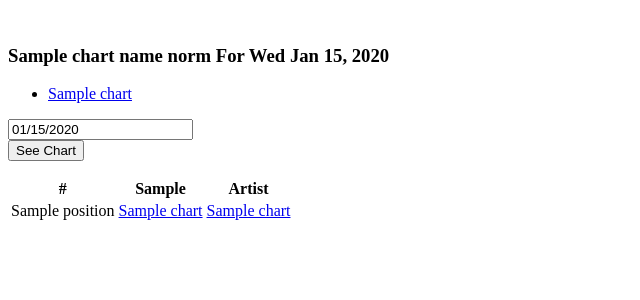
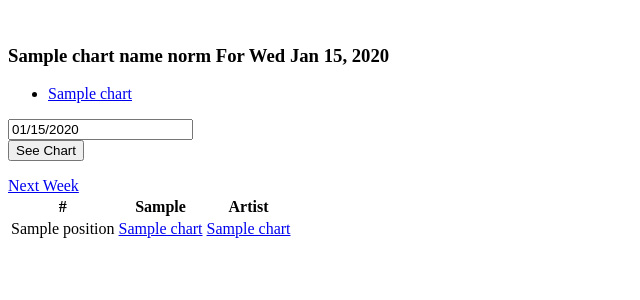
Before and after one commit to CollinDietz/billboard-analytics, a CodeIgniter app: the page made by application/views/Chart_view.php in a window 1280 px wide. Shown: the top 300 px of the page, without its empty margins (0-640 px from the left). Run offline with CodeIgniter, Linux system fonts and the light colour scheme; the template is opened without the code that fills it: most values are stand-ins (such as "Sample title", 1, 10 or a date in 2020); data that the repository does not hold is empty; some libraries are stand-ins or nearby versions.

Commit message:
Made next week and prev weeks

```diff
--- a/application/views/Chart_view.php
+++ b/application/views/Chart_view.php
@@ -43,6 +43,22 @@
     </form>
 
 
+  <div class="container">
+    <div class="row justify-content-center">
+      <?php if(isset($prev_week)): ?>
+        <div class="col-5 text-center">
+          <a href="<?php echo site_url("chart/view/$chart_name/$prev_week")?>">Prev Week</a>
+        </div>
+      <?php endif; ?>
+      <span></span>
+      <?php if(isset($next_week)): ?>
+        <div class="col-5 text-center">
+          <a href="<?php echo site_url("chart/view/$chart_name/$next_week")?>">Next Week</a>
+        </div>
+      <?php endif; ?>
+    </div>
+  </div>
+
   <?php if (count($chart) > 0): ?>
   <table class="table table-dark skinny centered">
     <thead>
```
Also changed, not shown: application/controllers/Chart.php (+6 -1 lines), application/models/Chart_model.php (+19 -0 lines).
